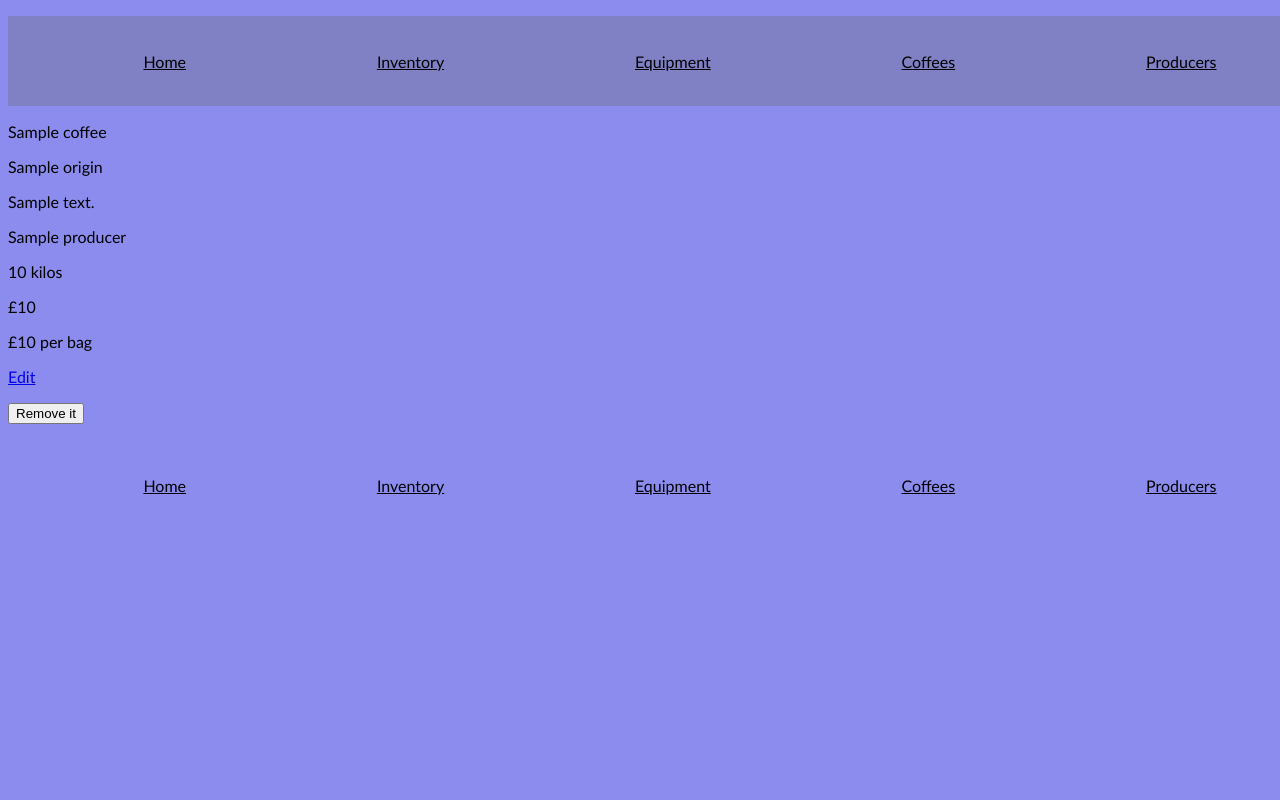
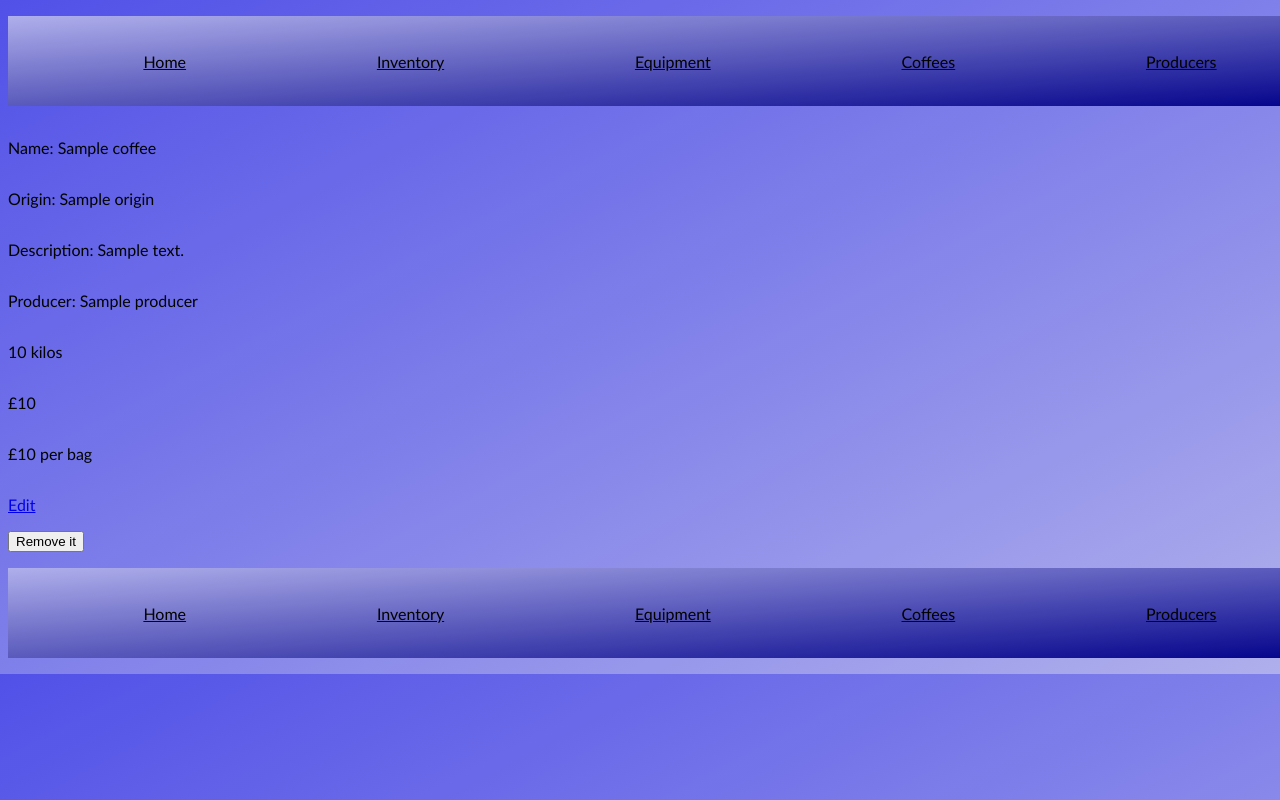
Before and after one commit to MackieJG/coffee-inventory-management, a Flask app: page /coffees/1 in a window 1280 px wide. Run offline with Flask 2, Linux system fonts and the light colour scheme; a database or web service that is not in the repository returns one stand-in record (values such as "Sample title"); some libraries are stand-ins or nearby versions.

Commit message:
updayting css

```diff
--- a/static/main.css
+++ b/static/main.css
@@ -1,11 +1,13 @@
 body {
     font-family: "Gill Sans", sans-serif;
-    background-color:rgb(140, 140, 238);
+    background-color:#afafec;
+    background-image: linear-gradient(to bottom right, #5151e8, #afafec);
 }
 /* This section is for base.html */
 
 .header {
     background-color: rgb(128, 128, 197);
+    background-image: linear-gradient(to bottom right, #afafec, #04048c);
     display: flex;
     flex-wrap: nowrap;
     justify-content: space-around;
@@ -26,7 +28,8 @@ body {
 }
 
 .footer-menu {
-    background-color: rgb(140, 140, 238);
+    background-color: rgb(128, 128, 197);
+    background-image: linear-gradient(to bottom right, #afafec, #04048c);
     display: flex;
     justify-content: space-around;
     flex-wrap: nowrap;
@@ -46,7 +49,7 @@ body {
 
 .home-page {
     display: flex;
-    background-color: rgb(42, 42, 176);
+    background-color: rgb(88, 88, 230);
     color: white;
     width: 100%;
     height: 100%;
@@ -93,3 +96,28 @@ body {
     flex-direction: row;
     border-style: solid;
 }
+
+.coffee_content a{
+    color: rgb(206, 185, 185);
+
+}
+
+.coffee_content a:hover{
+    text-decoration: none;
+}
+.coffee_content a:visited{
+    text-decoration: none;
+}
+.coffee_content a:link{
+    text-decoration: none;
+}
+.coffee_content a:active{
+    text-decoration: none;
+}
+
+/* This section covers individual coffee page */
+
+.coffee_container{
+    display: flex;
+    flex-direction: column;
+}
--- a/templates/base.html
+++ b/templates/base.html
@@ -8,7 +8,7 @@
     <title>Inventory Manager</title>
 </head>
 <body>
-    <header>
+    <header     >
         <ul class="header">
             <div>
                 <li>
--- a/templates/coffees/coffee.html
+++ b/templates/coffees/coffee.html
@@ -1,10 +1,10 @@
 {% extends 'base.html' %}
 {% block content %}
-    <div>
-        <p>{{coffee.name}}</p>
-        <p>{{coffee.origin}}</p>
-        <p>{{coffee.description}}</p>
-        <p>{{coffee.producer.name}}</p>
+    <div class="coffee_container">
+        <p>Name: {{coffee.name}}</p>
+        <p>Origin: {{coffee.origin}}</p>
+        <p>Description: {{coffee.description}}</p>
+        <p>Producer: {{coffee.producer.name}}</p>
         <p>{{coffee.stock}} kilos</p>
         <p>£{{coffee.buy_price}}</p>
         <p>£{{coffee.sell_price}} per bag</p>
```
Also changed, not shown: controllers/equipment_controller.py (line endings or trailing spaces).
